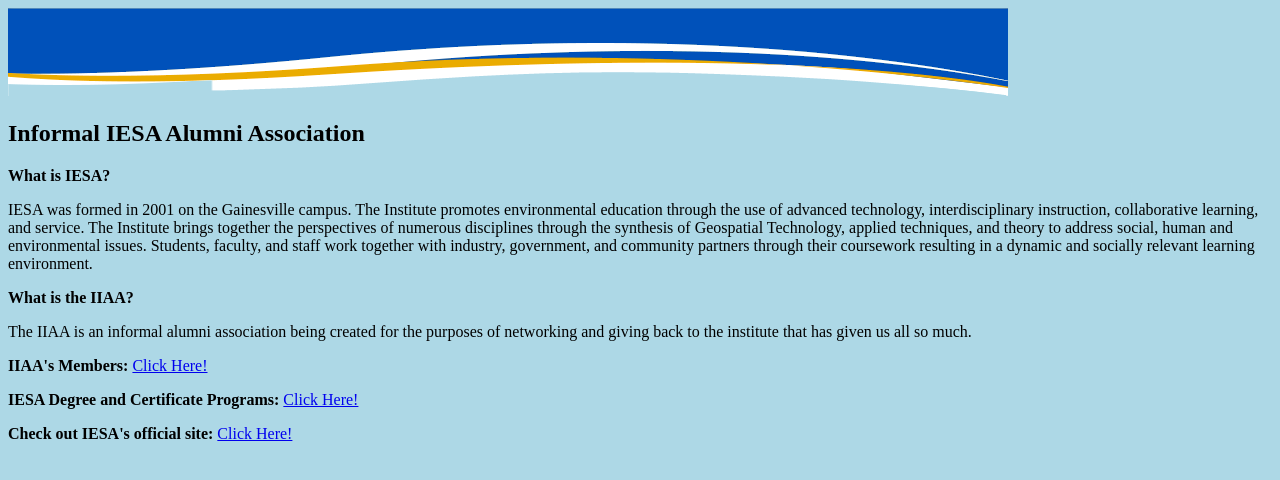
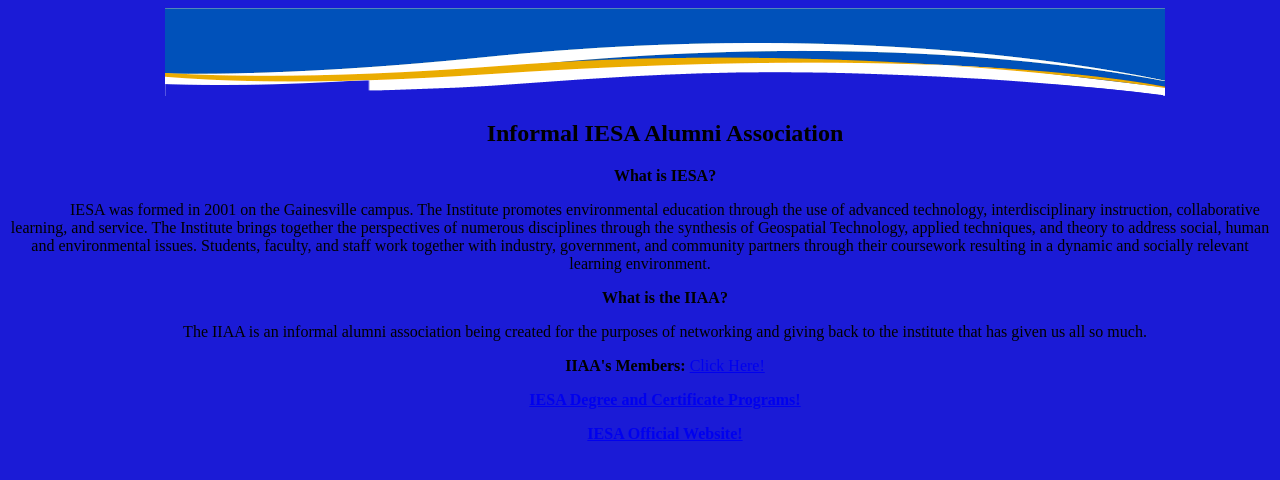
Before and after one commit to crswint/alumni, a Django app: page /welcome in a window 1280 px wide. Shown: the top 480 px of the page. Run offline with Django 3.2, Linux system fonts and the light colour scheme; parts of the project's set-up code (start-up, migrations or seed data) failed here and were passed over.

Commit message:
Changed the CSS style on all three templates to be the same color blue.  Also changed some of the link syntax on the welcome page.  I also added 6 more alumni in order to have more people in the database.

```diff
--- a/managealumni/templates/managealumni/alumni_list.html
+++ b/managealumni/templates/managealumni/alumni_list.html
@@ -2,7 +2,7 @@
 <html>
 <head>
     <title>Alumni List</title>
-    <style>body {background-color:lightblue;}</style>
+    <style>body {background-color: #1B1BD6; text-align: center; text-indent: 50px;}</style>
 </head>
 <body>
 <h2>Alumni</h2>
--- a/managealumni/templates/managealumni/lookingforwork.html
+++ b/managealumni/templates/managealumni/lookingforwork.html
@@ -2,13 +2,14 @@
 <html>
 <head>
     <title>Looking for Work!</title>
+    <style>body {background-color: #1B1BD6;}</style>
 </head>
 <body>
 <h2>Alumni who are currently Looking for Work:</h2>
 <ul>
             {% for alumni in lfw_alumni %}
-            <li>Name:  {{ alumni.name }}
-                Email: {{ alumni.email }}
+            <li><b>Name:</b>  {{ alumni.name }}
+                <b>Email:</b> {{ alumni.email }}
             </li>
         {% endfor %}
 </ul>
--- a/managealumni/templates/managealumni/welcome.html
+++ b/managealumni/templates/managealumni/welcome.html
@@ -3,7 +3,7 @@
 <html>
 <head>
     <title>IIAA</title>
-    <style>body {background-color:lightblue;}</style>
+    <style>body {background-color: #1B1BD6; text-align: center; text-indent: 50px;}</style>
 </head>
 <body>
 <img src="{% static "managealumni/welcomebanner.png" %}" alt="Welcome" height="" width="">
@@ -15,8 +15,8 @@ Students, faculty, and staff work together with industry, government, and commun
 <b><p>What is the IIAA?</p></b>
 <p>The IIAA is an informal alumni association being created for the purposes of networking and giving back to the institute that has given us all so much.</p>
 <b><p>IIAA's Members:</b> <a href="http://127.0.0.1:8000/alumni">Click Here!</a></p>
-<b><p>IESA Degree and Certificate Programs:</b> <a href="http://ung.edu/institute-environmental-spatial-analysis/degree-and-certificate-programs.php">Click Here!</a></p>
-<b><p>Check out IESA's official site:</b> <a href="http://ung.edu/institute-environmental-spatial-analysis/index.php">Click Here!</a></p>
+<p><b><a href="http://ung.edu/institute-environmental-spatial-analysis/degree-and-certificate-programs.php">IESA Degree and Certificate Programs!</a></b></p>
+<p><b><a href="http://ung.edu/institute-environmental-spatial-analysis/index.php">IESA Official Website!</a></b></p>
 
 </body>
 </html>
```
Also changed, not shown: temp.db.
